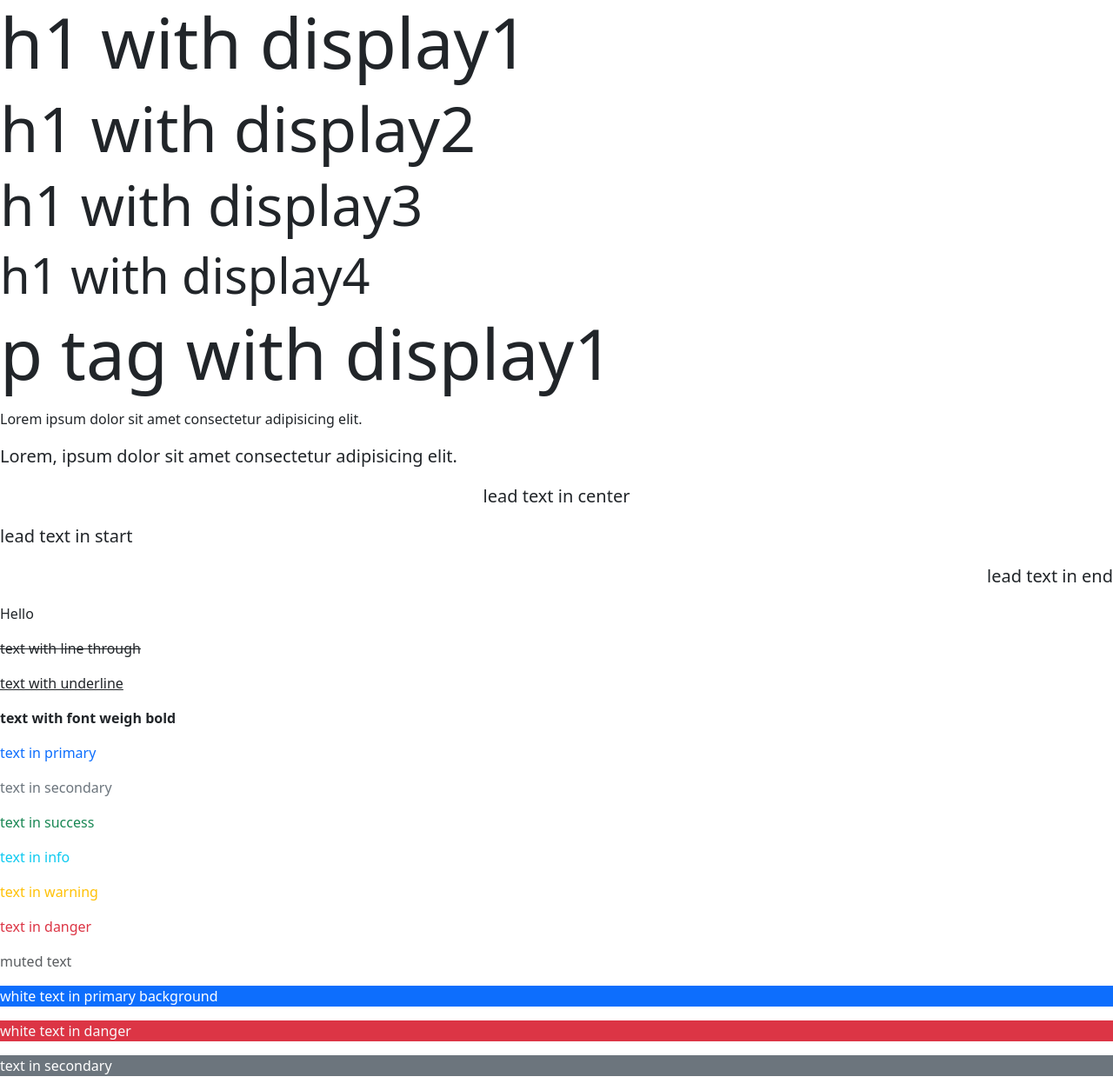
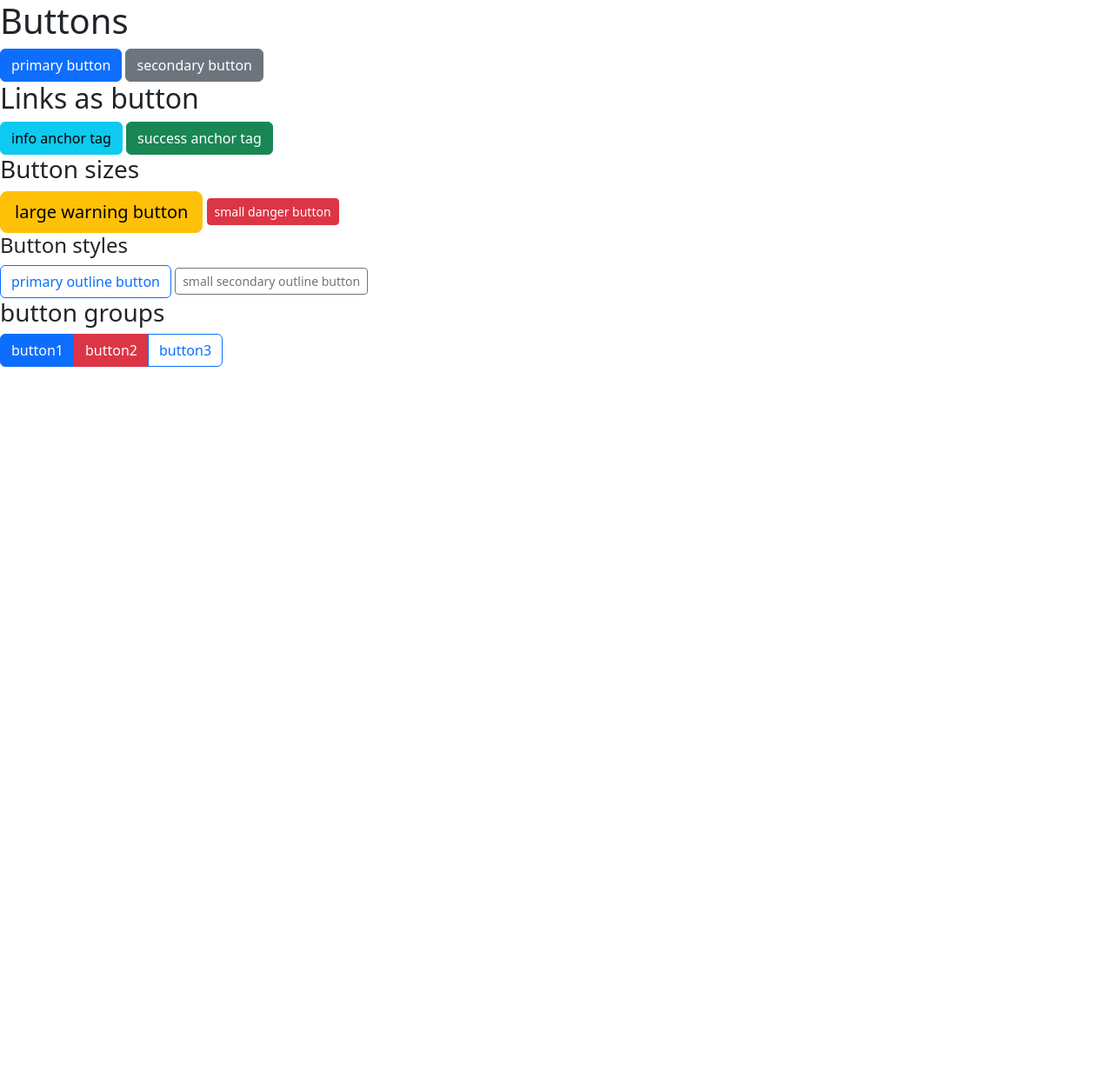
Before and after one commit to s-faris-k/bootstrap-tutorails, a plain HTML site: page index.html in a window 1280 px wide. Shown: the whole page at 87% size. After the commit the page ends 800 px from the top, so only its background shows below. Drawn offline with nearby package versions, Linux system fonts and the light colour scheme.

Commit message:
button styles

```diff
--- a/index.html
+++ b/index.html
@@ -6,43 +6,36 @@
     <link href="https://cdn.jsdelivr.net/npm/bootstrap@5.3.3/dist/css/bootstrap.min.css" rel="stylesheet" integrity="sha384-QWTKZyjpPEjISv5WaRU9OFeRpok6YctnYmDr5pNlyT2bRjXh0JMhjY6hW+ALEwIH" crossorigin="anonymous">
 </head>
 <body>
-    <!-- display headings -->
-    <h1 class="display-1">h1 with display1</h1>
-    <h1 class="display-2">h1 with display2</h2>
-    <h1 class="display-3">h1 with display3</h2>
-    <h1 class="display-4">h1 with display4</h2>
-    <p class="display-1">p tag with display1</p>
+    <!-- buttons -->
+     <h1>Buttons</h1>
+     <button class="btn btn-primary">primary button</button>
+     <button class="btn btn-secondary">secondary button</button>
 
-    <!-- lead text and alignment -->
-     <p> Lorem ipsum dolor sit amet consectetur adipisicing elit.</p>
-        <p class="lead">Lorem, ipsum dolor sit amet consectetur adipisicing elit.</p>
-        <p class="lead text-center">lead text in center</p>
-        <p class="lead text-start">lead text in start</p>
-        <p class="lead text-end">lead text in end</p>
+     <!-- links as button -->
+      <h2>Links as button</h2>
+      <a href="#" class="btn btn-info">info anchor tag</a>
+      <a href="#" class="btn btn-success">success anchor tag</a>
+
+      <!-- button sizes -->
+       <h3>Button sizes</h3>
+       <button class="btn btn-lg btn-warning">large warning button</button>
+          <button class="btn btn-sm btn-danger">small danger button</button>
+
+    <!-- button styles -->
+     <h4>Button styles</h4>
+     <button class="btn btn-outline-primary">primary outline button</button>
+     <button class="btn btn-outline-secondary btn-sm">small secondary outline button</button>
 
 
-    <!-- text decoration and font weights -->
-     <p class="text">Hello</p>
-     <p class="text-decoration-line-through">text with line through</p>
-     <p class="text-decoration-underline">text with underline</p>
-    <p class="fw-bold">text with font weigh bold</p>
+     <!-- button groups -->
+      <h3>button groups</h3>
+      <div class="btn-group">
+        <a href="#" class="btn btn-primary">button1</a>
+        <a href="#" class="btn btn-danger">button2</a>
+        <a href="#" class="btn btn-outline-primary">button3</a>
+      </div>
 
-    <!-- text color -->
-     <p class="text-primary">text in primary</p>
-
-    <p class="text-secondary">text in secondary</p>
-    <p class="text-success">text in success</p>
-    <p class="text-info">text in info</p>
-    <p class="text-warning">text in warning</p>
-    <p class="text-danger">text in danger</p>
-    <p class="text-muted">muted text</p>
-
-    <!-- text with background -->
-     <p class="text-white bg-primary">white text in primary background</p>
-    <p class="text-light bg-danger">white text in danger</p>
-    <p class="text-white bg-secondary">text in secondary</p>
-
-    <script src="https://cdn.jsdelivr.net/npm/bootstrap@5.3.3/dist/js/bootstrap.bundle.min.js" integrity="sha384-YvpcrYf0tY3lHB60NNkmXc5s9fDVZLESaAA55NDzOxhy9GkcIdslK1eN7N6jIeHz" crossorigin="anonymous"></script>
+          <script src="https://cdn.jsdelivr.net/npm/bootstrap@5.3.3/dist/js/bootstrap.bundle.min.js" integrity="sha384-YvpcrYf0tY3lHB60NNkmXc5s9fDVZLESaAA55NDzOxhy9GkcIdslK1eN7N6jIeHz" crossorigin="anonymous"></script>
 
 </body>
 </html>
```
